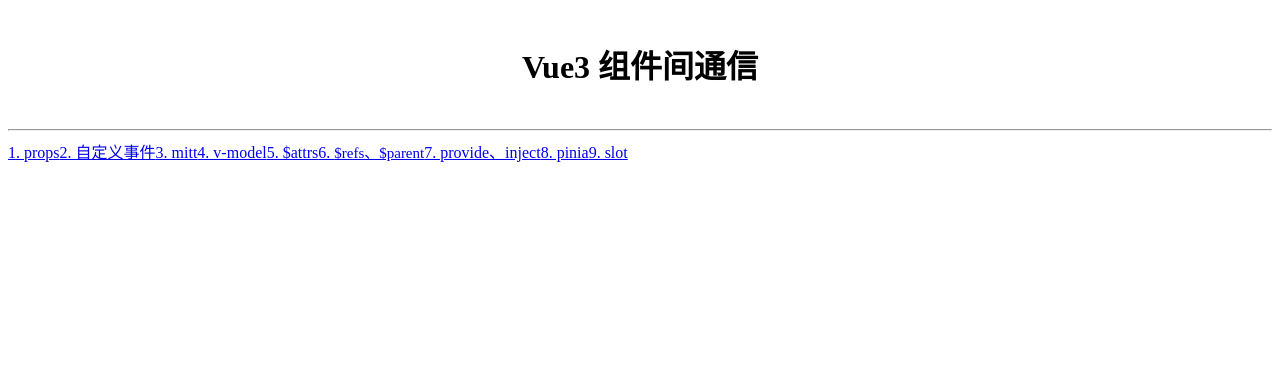
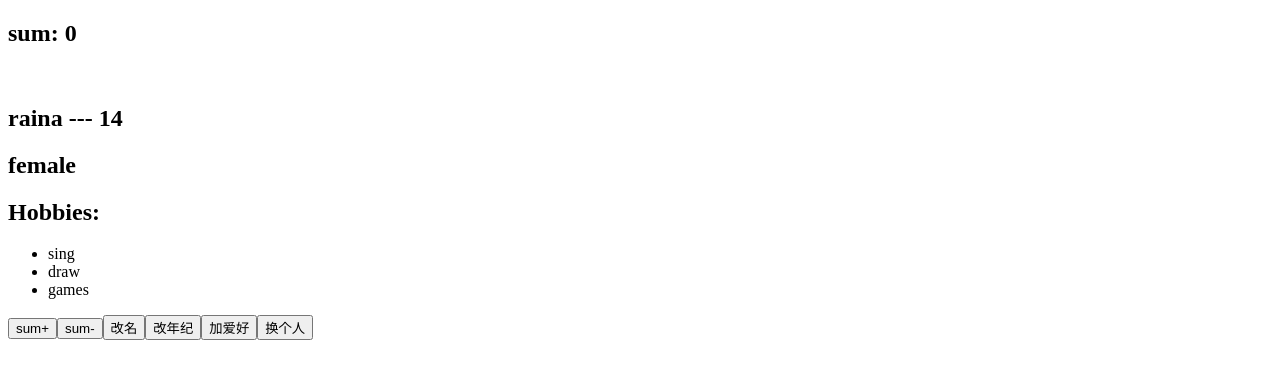
Before and after one commit to SeanMuInCa/vue3_practice2, a Vue app: page / in a window 1280 px wide. Shown: the top 378 px of the page. Built offline with nearby package versions, Linux system fonts and the light colour scheme.

Commit message:
shallowRef

```diff
--- a/src/App.vue
+++ b/src/App.vue
@@ -1,45 +1,61 @@
 <template>
-	<div class="container-fluid wraper">
-		<h1 class="title">
-			Vue3 组件间通信
-		</h1>
-		<hr>
-		<div class="row">
-			<div class="col-xs-3 col-md-3 col-lg-3 col-xl-3">
-				<!-- 导航区 -->
-				<router-link active-class="active" class="list-group-item" to="/props">1. props</router-link>
-				<router-link active-class="active" class="list-group-item" to="/event">2. 自定义事件</router-link>
-				<router-link active-class="active" class="list-group-item" to="/mitt">3. mitt</router-link>
-				<router-link active-class="active" class="list-group-item" to="/model">4. v-model</router-link>
-				<router-link active-class="active" class="list-group-item" to="/attrs">5. $attrs</router-link>
-				<router-link active-class="active" class="list-group-item" to="/ref-parent">6. <span class="small">$refs、$parent</span></router-link>
-				<router-link active-class="active" class="list-group-item" to="/provide-inject">7. provide、inject</router-link>
-				<router-link active-class="active" class="list-group-item" to="/pinia">8. pinia</router-link>
-				<router-link active-class="active" class="list-group-item" to="/slot">9. slot</router-link>
-			</div>
-			<div class="col-xs-9 col-md-9 col-lg-9 col-xl-9">
-				<div class="panel-body">
-					<!-- 占位一个展示区 -->
-					<router-view></router-view>
-				</div>
-			</div>
-		</div>
+	<div class="">
+		<h2>sum: {{ sum }}</h2>
+		<br>
+		<h2>{{ person.name }} --- {{ person.age }}</h2>
+		<h2>{{ person.gender }}</h2>
+		<h2>Hobbies:</h2>
+		<ul>
+			<li v-for="(h,index) in person.hobby" :key="index"> {{ h }}</li>
+		</ul>
+
+		<button @click="add">sum+</button>
+		<button @click="minus">sum-</button>
+		<button @click="changeName">改名</button>
+		<button @click="changeAge">改年纪</button>
+		<button @click="addHobby">加爱好</button>
+		<button @click="changePerson">换个人</button>
 	</div>
 </template>
 
 <script setup lang="ts" name="App">
+import {ref,reactive,shallowRef} from 'vue';
+// shallowRef只能处理第一层数据，就是.value可以，再往下不行了
+let sum = ref(0);
+let person = ref({
+	name:'raina',
+	age:14,
+	hobby:['sing','draw','games'],
+	gender:'female'
+})
+
+const add = () => {
+	sum.value++;
+};
+const minus = () => {
+	sum.value--;
+};
+
+const changeName = () => {
+	person.value.name = 'rainma';
+}
+const changeAge = () => {
+	person.value.age++;
+}
+const changePerson = () => {
+	person.value = Object.assign(person,{
+		name:'rainba',
+		age:42,
+		hobby:['code','java'],
+		gender:'male'
+	})
+
+}
+const addHobby = () => {
+	person.value.hobby.push('cat')
+}
 </script>
 
-<style>
-	.wraper .title {
-		padding: 20px;
-		text-align: center;
-		min-width: 610px;
-	}
-	.wraper .small{
-		font-size: 15px;
-	}
-	.wraper .list-group-item {
-		min-width: 230px;
-	}
+<style lang="scss" scoped>
+
 </style>
--- a/src/main.ts
+++ b/src/main.ts
@@ -1,7 +1,7 @@
 import {createApp} from 'vue'
 import App from './App.vue'
 import {createPinia} from 'pinia'
-import router from './router'
+
 
 // 创建应用
 const app = createApp(App)
@@ -11,6 +11,6 @@
 // 安装插件
 app.use(pinia)
 // 安装路由器
-app.use(router)
+
 // 挂载应用
 app.mount('#app')
--- a/src/router/index.ts
+++ /dev/null
@@ -1,52 +0,0 @@
-import { createRouter, createWebHistory } from 'vue-router'
-import Props from '@/pages/01_props/Father.vue'
-import Event from '@/pages/02_custom-event/Father.vue'
-import Bus from '@/pages/03_mitt/Father.vue'
-import Model from '@/pages/04_v-model/Father.vue'
-import AttrsListeners from '@/pages/05_$attrs/Father.vue'
-import RefChildrenParent from '@/pages/06_$refs-$parent/Father.vue'
-import ProvideInject from '@/pages/07_provide-inject/Father.vue'
-import Pinia from '@/pages/08_pinia/Father.vue'
-import Slot from '@/pages/09_slot/Father.vue'
-
-export default createRouter({
-	history: createWebHistory(),
-	routes: [
-		{
-			path: '/props',
-			component: Props
-		},
-		{
-			path: '/event',
-			component: Event
-		},
-		{
-			path: '/mitt',
-			component: Bus
-		},
-		{
-			path: '/model',
-			component: Model
-		},
-		{
-			path: '/attrs',
-			component: AttrsListeners
-		},
-		{
-			path: '/ref-parent',
-			component: RefChildrenParent
-		},
-		{
-			path: '/provide-inject',
-			component: ProvideInject
-		},
-		{
-			path: '/pinia',
-			component: Pinia
-		},
-		{
-			path: '/slot',
-			component: Slot
-		},
-	]
-})
```
